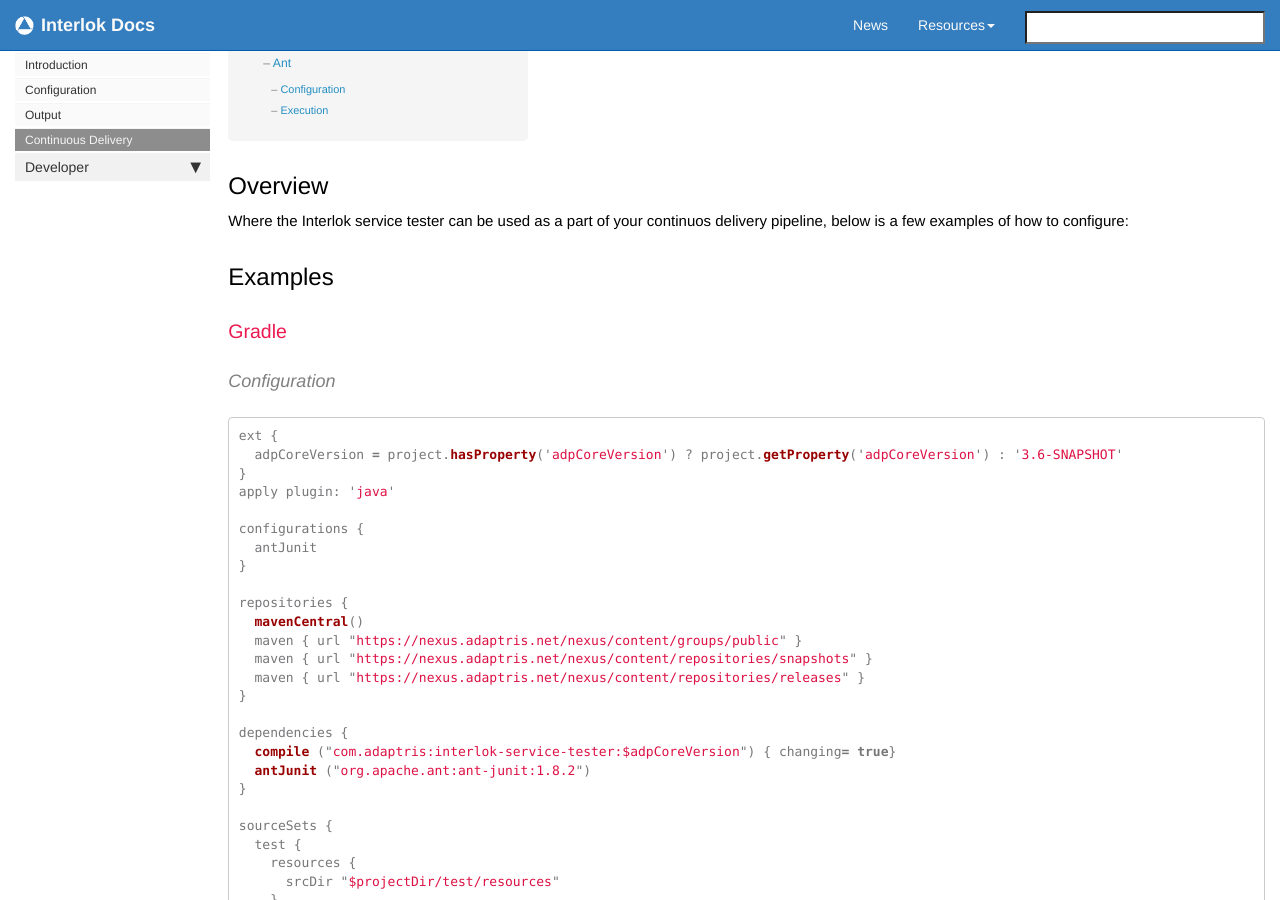
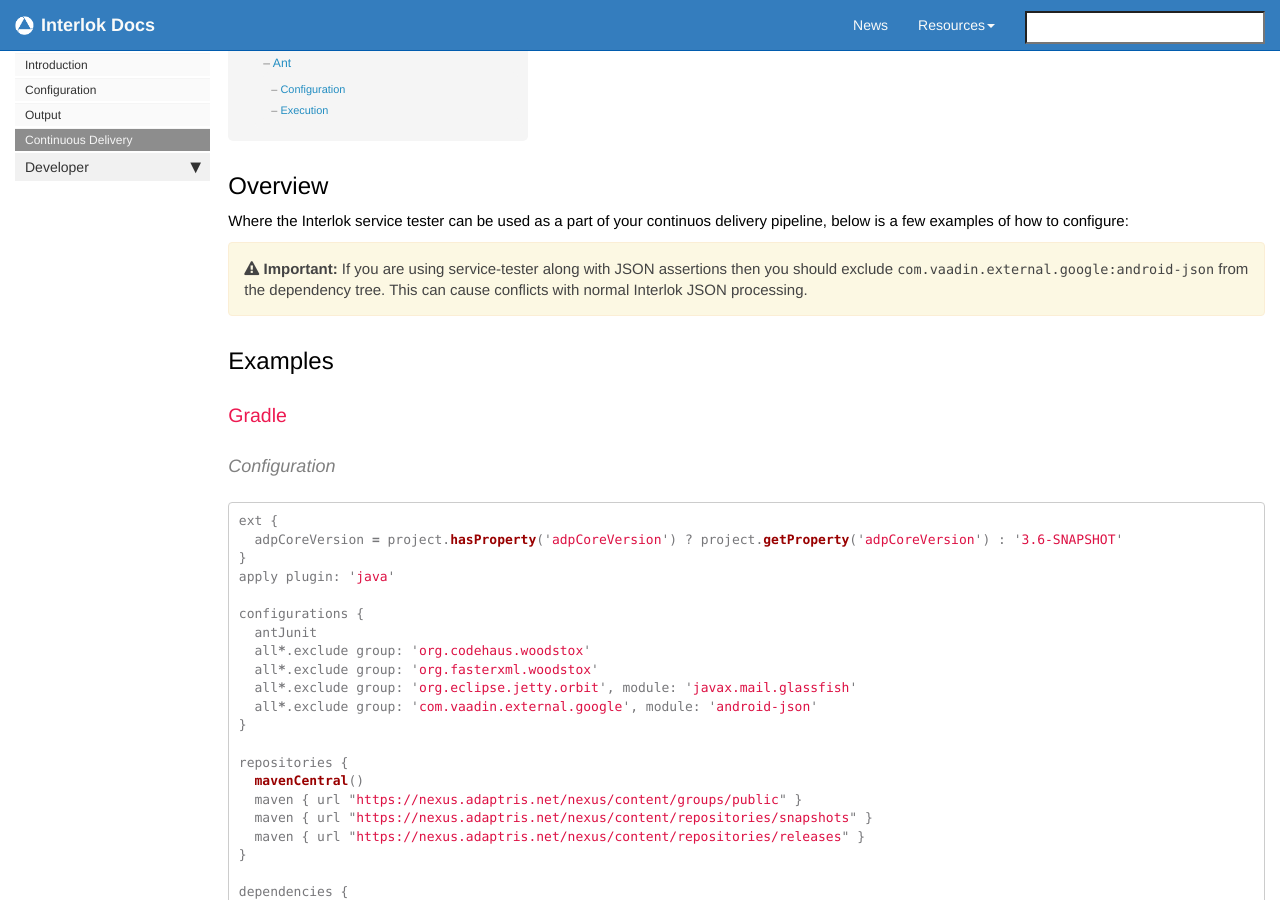
Before and after one commit to adaptris/interlok-docs-legacy, a Jekyll site: the page built from pages/service-tester/service-tester-continuous-delivery.md, in a window 1280 px wide and 900 px high, scrolled down 271 px. Built offline with Jekyll 4.4.1, drawn with Linux system fonts in a browser that asks for light colours; nearby versions of some CDN libraries; comment, search, counter and statistics services are not loaded.

Commit message:
INTERLOK-2628 Add notes about excluding android-java

```diff
--- a/pages/service-tester/service-tester-continuous-delivery.md
+++ b/pages/service-tester/service-tester-continuous-delivery.md
@@ -8,6 +8,8 @@
 ## Overview
 
 Where the Interlok service tester can be used as a part of your continuos delivery pipeline, below is a few examples of how to configure:
+
+{% include important.html content="If you are using service-tester along with JSON assertions then you should exclude `com.vaadin.external.google:android-json` from the dependency tree. This can cause conflicts with normal Interlok JSON processing." %}
 
 ## Examples
 
@@ -23,6 +25,10 @@
 
 configurations {
   antJunit
+  all*.exclude group: 'org.codehaus.woodstox'
+  all*.exclude group: 'org.fasterxml.woodstox'
+  all*.exclude group: 'org.eclipse.jetty.orbit', module: 'javax.mail.glassfish'
+  all*.exclude group: 'com.vaadin.external.google', module: 'android-json'
 }
 
 repositories {
```
Also changed, not shown: pages/adapter/adapter-executing-ws.md (+2 -0 lines), pages/advanced/advanced-ant-ivy-deploy.md (+1 -0 lines).
